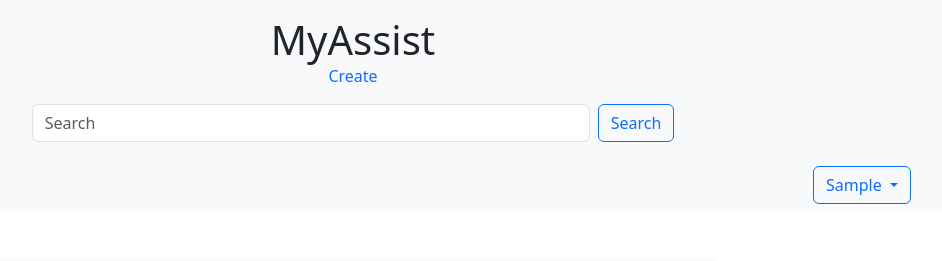
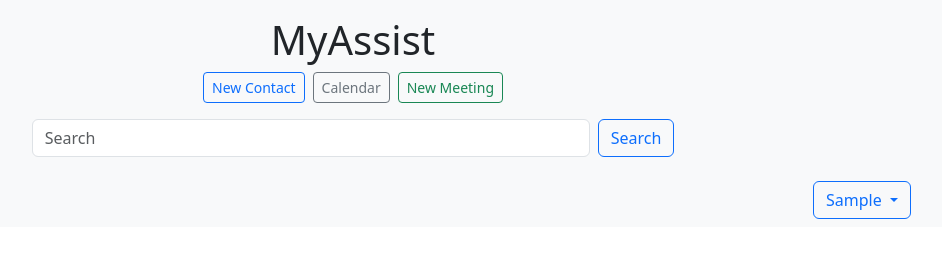
Before and after one commit to Jaycmarques/Agenda2.0, a Django app: page /home/ in a window 1280 px wide. Shown: the top 261 px of the page, without its empty margins (287-1229 px from the left). Run offline with Django 5.2, Linux system fonts and the light colour scheme; the visitor is signed in with stand-in values (Sample User, id 1); some libraries are stand-ins or nearby versions.

Commit message:
css adjustment

```diff
--- a/accounts/templates/accounts/header.html
+++ b/accounts/templates/accounts/header.html
@@ -5,10 +5,14 @@
     <div class="container">
         <div class="text-center">
             <a class="navbar-brand" href="{% url 'home' %}" style="text-decoration: none; color: inherit;">
-                <h1 class="mb-0">MyAssist</h1>
+                <h1 class="mb-2">MyAssist</h1>
 
             </a>
-            <a href="{% url 'create' %}" class="text-decoration-none">Create</a>
+            <div class="d-flex justify-content-center mb-3">
+                <a href="{% url 'create' %}" class="btn btn-outline-primary btn-sm mx-1">New Contact</a>
+                <a href="{% url 'calendar' %}" class="btn btn-outline-secondary btn-sm mx-1">Calendar</a>
+                <a href="{% url 'create_meeting' %}" class="btn btn-outline-success btn-sm mx-1">New Meeting</a>
+            </div>
             <!-- Barra de Pesquisa -->
             <form class="d-flex justify-content-center mt-3" action="{% url 'search' %}" method="get">
                 <input class="form-control me-2 w-50" id="search" type="search" name="q" placeholder="Search"
```
